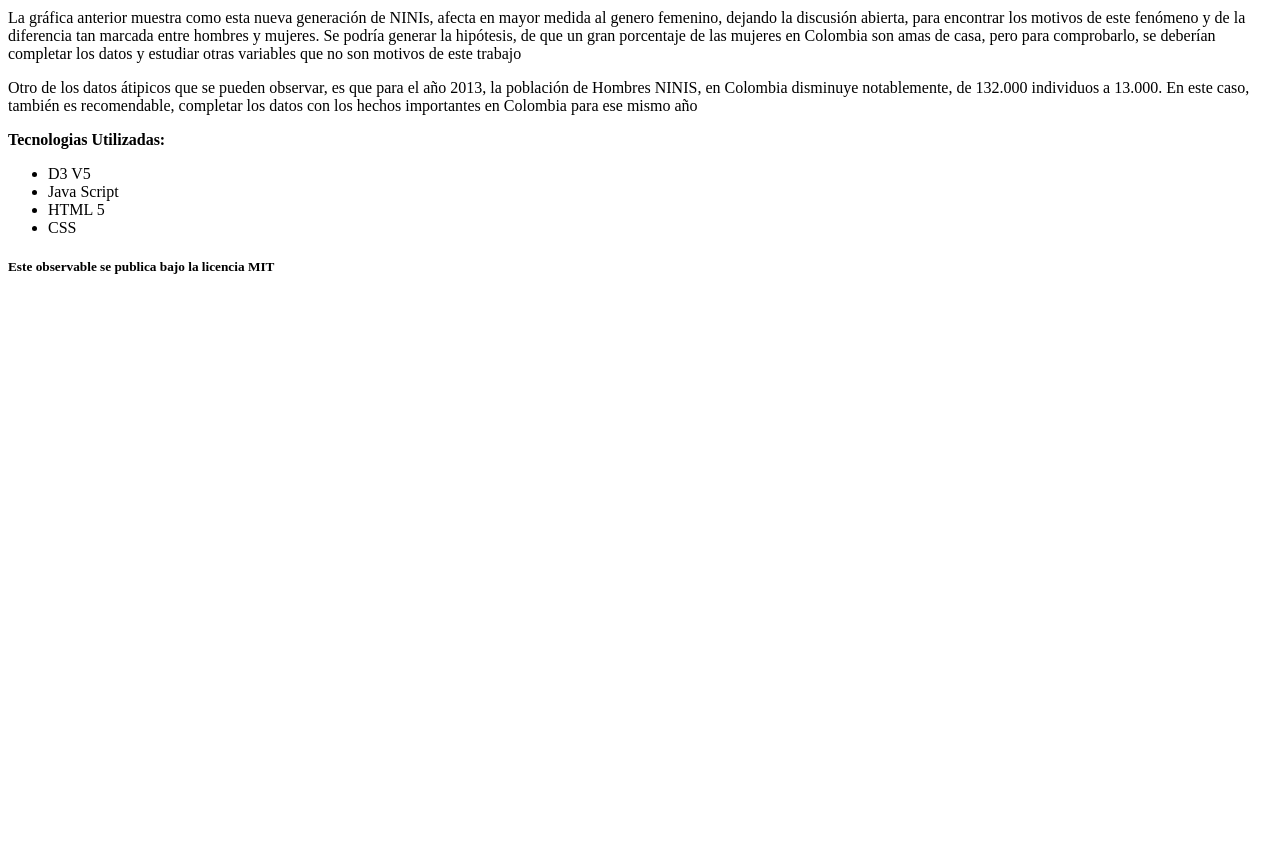
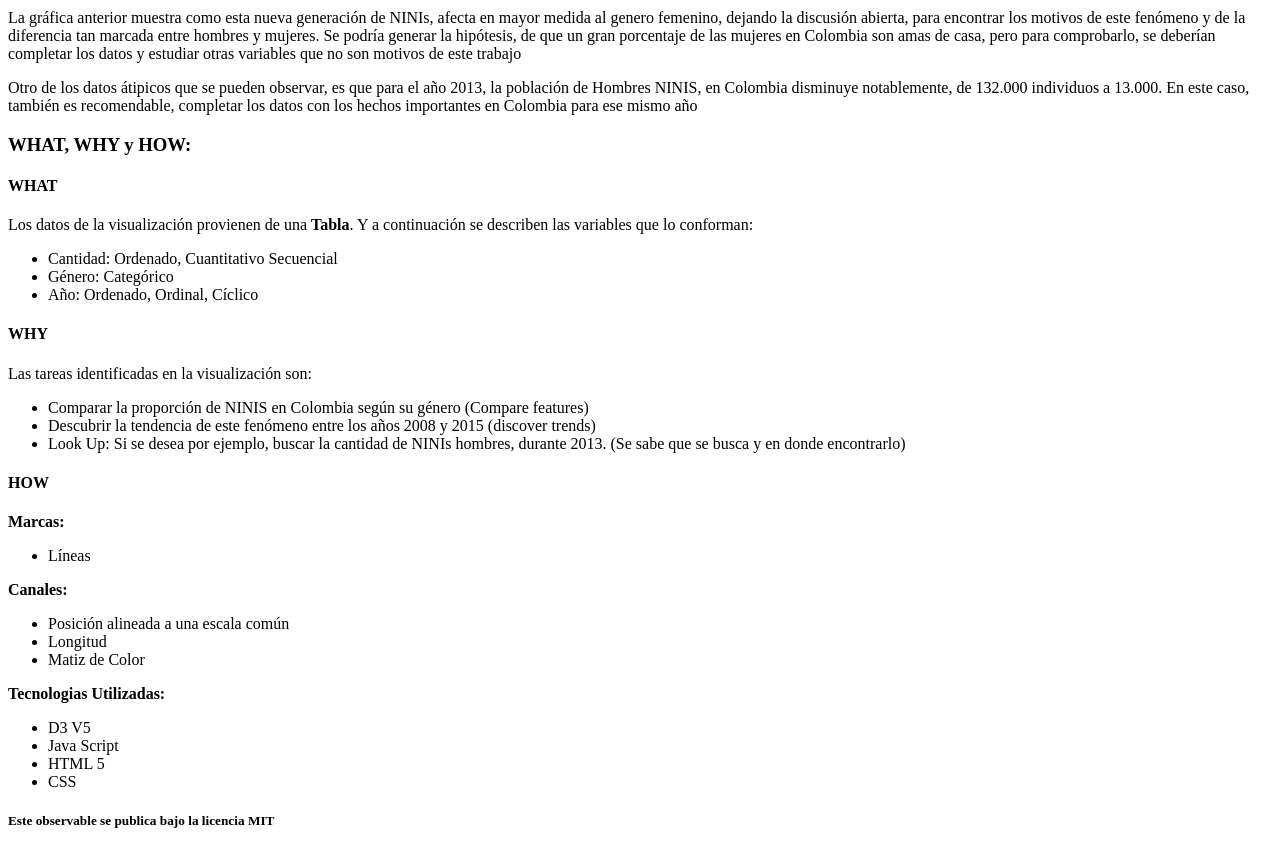
Before and after one commit to dayanamrv/ninis, a plain HTML site: page index.html in a window 1280 px wide. Shown: the part 840-1692 px from the top of the page. Before the commit the page ends 1137 px from the top, so only its background shows below. Drawn offline with nearby package versions, Linux system fonts and the light colour scheme; no server answers.

Commit message:
Update index.html

```diff
--- a/index.html
+++ b/index.html
@@ -69,6 +69,40 @@
 	Se podría generar la hipótesis, de que un gran porcentaje de las mujeres en Colombia son amas de casa, pero para comprobarlo, se deberían completar los datos y estudiar otras variables que no son motivos de este trabajo </p>
 	<p>Otro de los datos átipicos que se pueden observar, es que para el año 2013, la población de Hombres NINIS, en Colombia disminuye notablemente, de 132.000 individuos a 13.000.
 	En este caso, también es recomendable, completar los datos con los hechos importantes en Colombia para ese mismo año </p>
+
+
+
+	<p><h3><b>WHAT, WHY y HOW:</h3></b></p>
+
+	<p><h4><b>WHAT</b></h4></p>
+	<p>Los datos de la visualización provienen de una <b>Tabla</b>.  Y a continuación se describen las variables que lo conforman: </p>
+	<ul>
+	  <li>Cantidad: Ordenado, Cuantitativo Secuencial</li>
+	  <li>Género: Categórico</li>
+	  <li>Año: Ordenado, Ordinal, Cíclico </li>
+	</ul>
+
+	<p><h4><b>WHY</b></h4></p>
+	<p>Las  tareas identificadas en la visualización son: </p>
+	<ul>
+	  <li>Comparar la proporción de NINIS en Colombia según su género (Compare features)</li>
+	  <li>Descubrir la tendencia de este fenómeno entre los años 2008 y 2015 (discover trends)</li>
+	  <li>Look Up:  Si se desea por ejemplo, buscar la cantidad de NINIs hombres, durante 2013.   (Se sabe que se busca y en donde encontrarlo)
+	  </li>
+	</ul>
+
+	<p><h4><b>HOW</b></h4></p>
+	<p><b>Marcas:</b></p>
+	<ul>
+	  <li>Líneas</li>
+	</ul>
+	<p><b>Canales:</b></p>
+	<ul>
+	  <li>Posición alineada a una escala común</li>
+	  <li>Longitud</li>
+	  <li>Matiz de Color</li>
+	</ul>
+
 
 	<p><b>Tecnologias Utilizadas:</b></p>
 	<ul>
```
